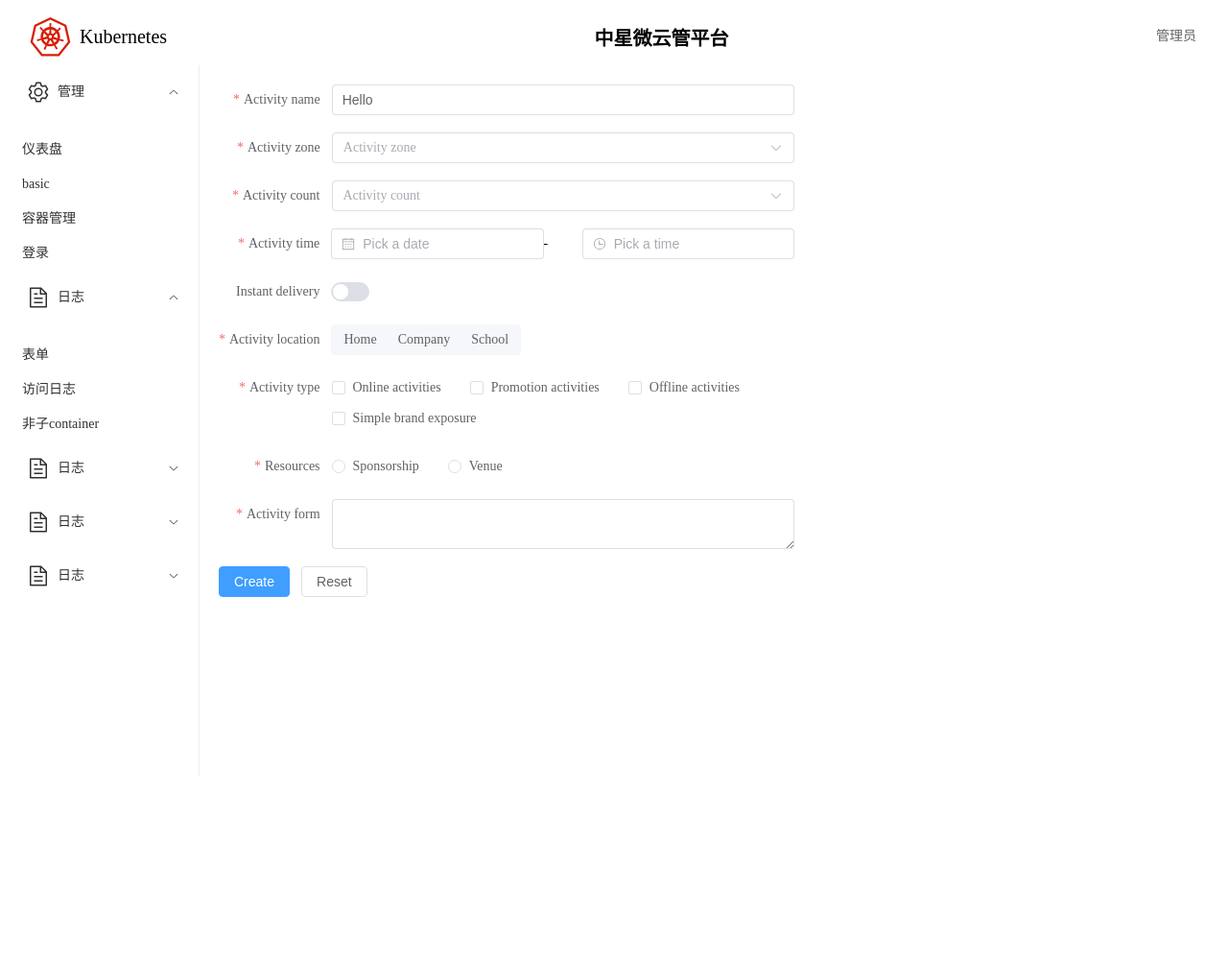
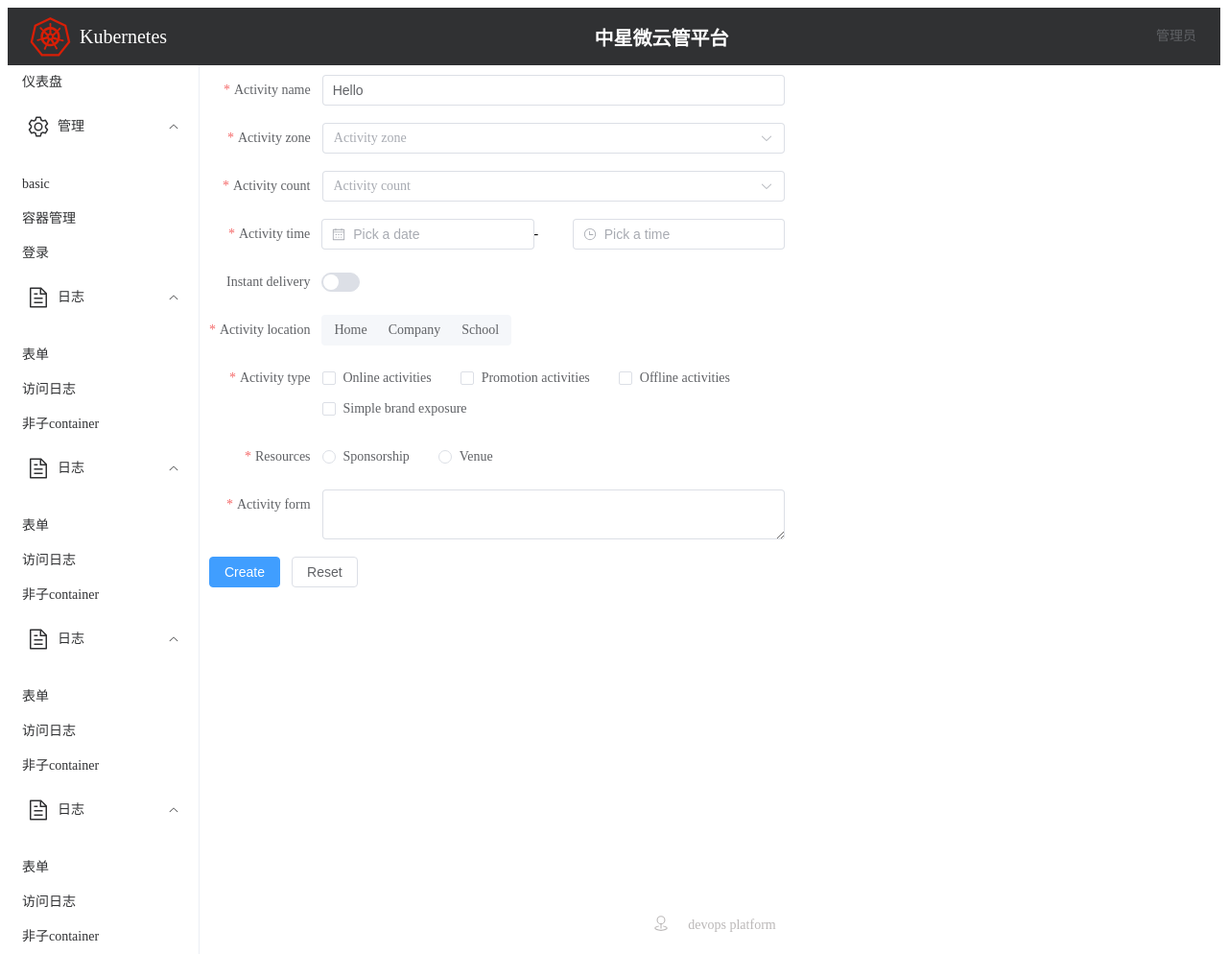
Before and after one commit to zerosuc/vue-practise, a Vue app: page /dashboard/form in a window 1280 px wide. Shown: the whole page at 96% size. Before the commit the page ends 816 px from the top, so only its background shows below. Built offline with nearby package versions, Linux system fonts and the light colour scheme.

Commit message:
添加回到顶部

```diff
--- a/src/router/index.js
+++ b/src/router/index.js
@@ -20,10 +20,6 @@ const router = createRouter({
       path: '/login',
       name: 'login',
       component: Login
-    },
-    {
-      path: '/container',
-      component: Container
     },
     {
       path: '/dashboard',
--- a/src/views/MainLayout.vue
+++ b/src/views/MainLayout.vue
@@ -5,14 +5,12 @@
       <div class="header-content">
         <el-affix :offset="10">
           <div class="icon-with-text">
-            <!-- <el-icon size="30"><Menu /></el-icon> -->
             <svg class="icon" aria-hidden="true" width="20" height="20">
               <use xlink:href="#icon-k8s"></use>
             </svg>
             <span class="icon-text">Kubernetes</span>
           </div>
         </el-affix>
-
         <span class="title">中星微云管平台</span>
         <el-dropdown>
           <span class="el-dropdown-link">
@@ -30,8 +28,9 @@
 
     <!-- 侧边栏和内容区域 -->
     <el-container>
-      <el-aside width="200px">
+      <el-aside width="200px" class="aside">
         <el-menu :default-openeds="defaultOpeneds" class="el-menu-vertical-demo" router>
+          <el-menu-item index="/dashboard">仪表盘</el-menu-item>
           <el-sub-menu index="1">
             <template #title>
               <div class="menu-item">
@@ -40,13 +39,25 @@
               </div>
             </template>
             <el-menu-item-group>
-              <el-menu-item index="/dashboard">仪表盘</el-menu-item>
               <el-menu-item index="/dashboard/basic">basic</el-menu-item>
               <el-menu-item index="/dashboard/container">容器管理</el-menu-item>
               <el-menu-item index="/login">登录</el-menu-item>
             </el-menu-item-group>
           </el-sub-menu>
           <el-sub-menu index="2">
+            <template #title>
+              <div class="menu-item">
+                <el-icon><Document /></el-icon>
+                <span>日志</span>
+              </div>
+            </template>
+            <el-menu-item-group>
+              <el-menu-item index="/dashboard/form">表单</el-menu-item>
+              <el-menu-item index="/dashboard/form2">访问日志</el-menu-item>
+              <el-menu-item index="/container">非子container</el-menu-item>
+            </el-menu-item-group>
+          </el-sub-menu>
+          <el-sub-menu index="5">
             <template #title>
               <div class="menu-item">
                 <el-icon><Document /></el-icon>
@@ -85,35 +96,45 @@
               <el-menu-item index="/container">非子container</el-menu-item>
             </el-menu-item-group>
           </el-sub-menu>
-          <el-sub-menu index="5">
-            <template #title>
-              <div class="menu-item">
-                <el-icon><Document /></el-icon>
-                <span>日志</span>
-              </div>
-            </template>
-            <el-menu-item-group>
-              <el-menu-item index="/dashboard/form">表单</el-menu-item>
-              <el-menu-item index="/dashboard/form2">访问日志</el-menu-item>
-              <el-menu-item index="/container">非子container</el-menu-item>
-            </el-menu-item-group>
-          </el-sub-menu>
+          <!-- 其他子菜单 -->
         </el-menu>
       </el-aside>
 
-      <el-main>
-        <!-- 这里是 布局路由的子路由 一般只有子路由和app.vue这样的地方才有 -->
-        <router-view />
-      </el-main>
+      <el-container>
+        <el-main class="main">
+          <router-view />
+        </el-main>
+        <el-footer class="footer">
+          <el-icon style="width: 2em; top: 3px; font-size: 18px"><Place /></el-icon>
+          <a class="footer el-icon-place">devops platform</a>
+        </el-footer>
+        <!-- <el-backtop target=".el-main" :right="100" :bottom="100" /> -->
+        <el-backtop :right="100" :bottom="100" />
+        <el-backtop :bottom="100">
+          <div
+            style="
+              height: 100%;
+              width: 100%;
+              background-color: var(--el-bg-color-overlay);
+              box-shadow: var(--el-box-shadow-lighter);
+              text-align: center;
+              line-height: 40px;
+              color: #1989fa;
+            "
+          >
+            UP
+          </div>
+        </el-backtop>
+      </el-container>
     </el-container>
   </el-container>
 </template>
 
 <script setup>
 import { ref } from 'vue'
-import { Setting, Document } from '@element-plus/icons-vue'
+import { Setting, Document, Place } from '@element-plus/icons-vue'
 
-const defaultOpeneds = ref(['1', '2'])
+const defaultOpeneds = ref(['1', '2', '3', '4', '5'])
 </script>
 
 <style scoped>
@@ -122,6 +143,8 @@ const defaultOpeneds = ref(['1', '2'])
   align-items: center;
   padding: 0 20px;
   height: 60px;
+  background-color: #303133;
+  color: #ffffff;
 }
 
 .header-content {
@@ -145,14 +168,6 @@ const defaultOpeneds = ref(['1', '2'])
 .el-icon {
   font-size: 24px;
   margin-right: 10px;
-}
-
-.el-dropdown-menu {
-  min-width: 160px;
-}
-
-.el-dropdown-item {
-  white-space: nowrap;
 }
 
 .el-menu {
@@ -185,18 +200,47 @@ const defaultOpeneds = ref(['1', '2'])
   height: 36px !important;
 }
 
-/** header menu */
 .icon-with-text {
   display: flex;
   align-items: center;
 }
 
 .icon-text {
-  margin-left: 5px; /* 根据需要调整 */
-  font-size: 20px; /* 根据需要调整 */
+  margin-left: 5px;
+  font-size: 20px;
 }
+
 .icon {
   width: 50px;
   height: 50px;
 }
+
+.aside {
+  transition: all;
+  background-color: #131b27;
+  overflow-y: auto;
+}
+
+.aside::-webkit-scrollbar {
+  display: none;
+}
+
+.aside {
+  -ms-overflow-style: none;
+  scrollbar-width: none;
+}
+
+.main {
+  padding: 10px;
+  overflow-y: auto;
+  /* height: calc(100vh - 120px); */
+}
+
+.footer {
+  z-index: 1200;
+  color: rgb(187, 184, 184);
+  font-size: 14px;
+  text-align: center;
+  line-height: 60px;
+}
 </style>
```
